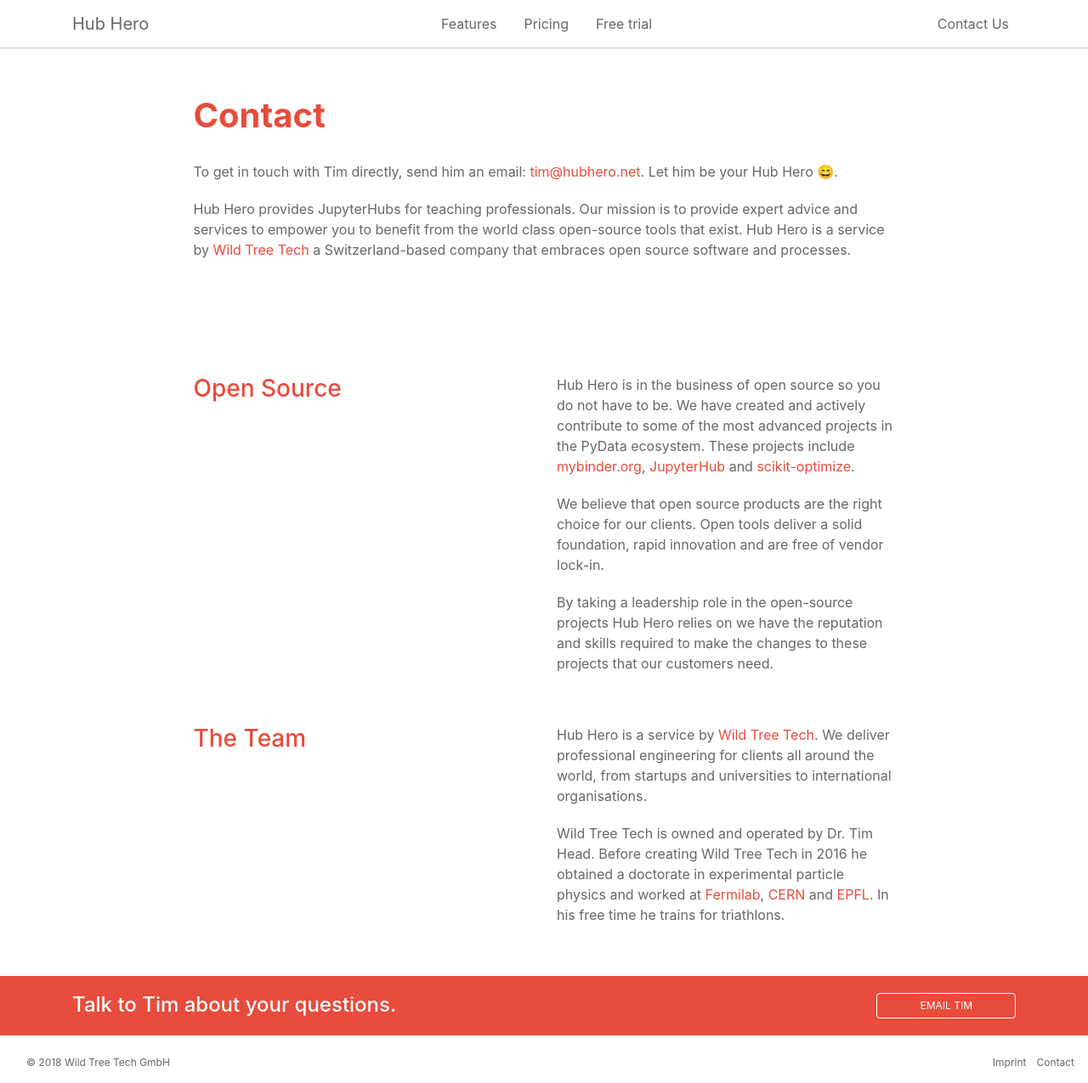
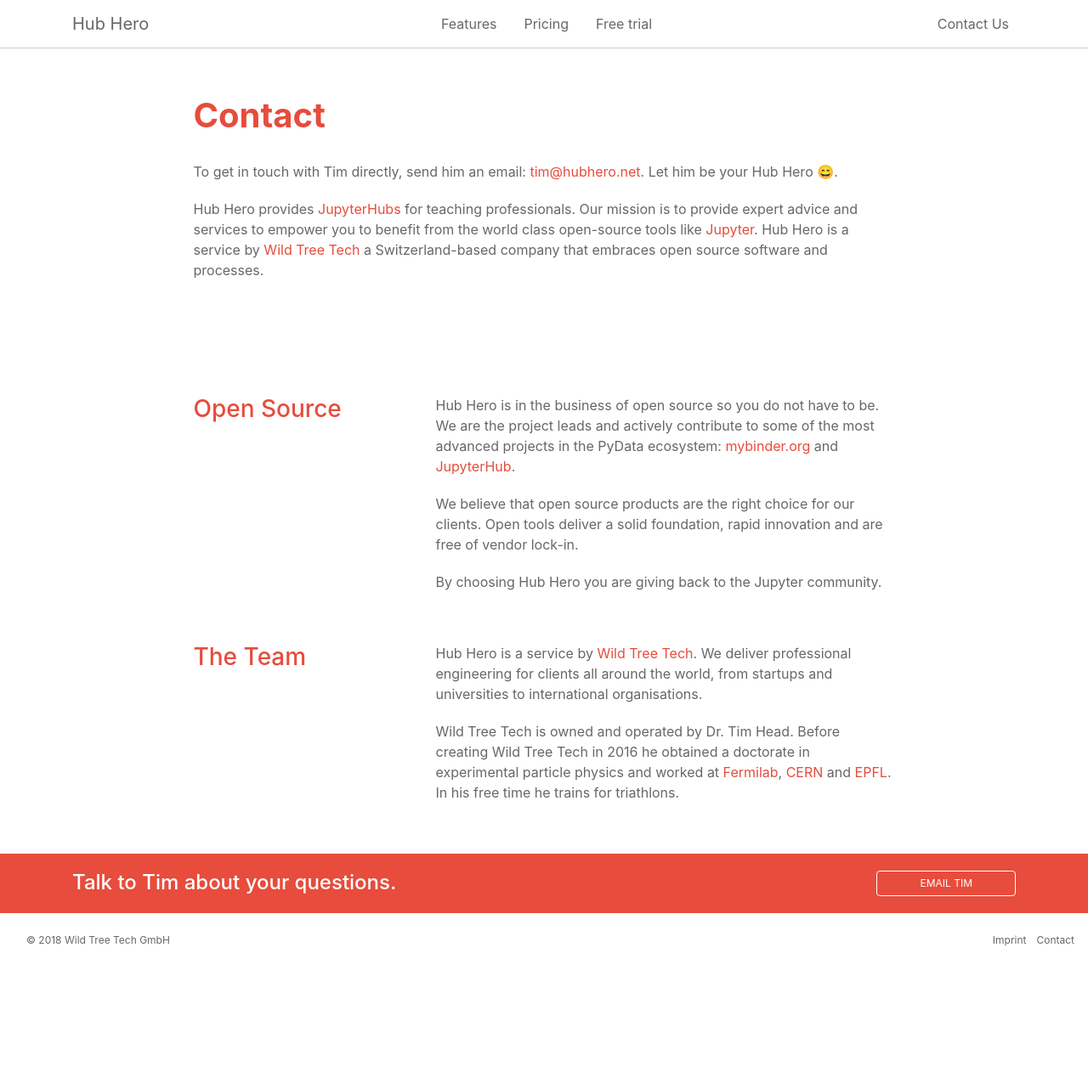
Before and after one commit to betatim/hub-maker, a Jekyll site: the page built from contact/index.html, in a window 1280 px wide. Shown: the whole page at 85% size. Built offline with Jekyll 4.4.1, drawn with Linux system fonts in a browser that asks for light colours; nearby versions of some CDN libraries; after the commit the page ends 1131 px from its top, so only the background shows below that.

Commit message:
Contact tweaks

```diff
--- a/contact/index.html
+++ b/contact/index.html
@@ -9,7 +9,7 @@
       <div class="col-lg-9 col-md-12">
         <h2>Contact</h2>
         <p>To get in touch with Tim directly, send him an email: <a href="mailto:tim@hubhero.net">tim@hubhero.net</a>. Let him be your Hub Hero 😄.</p>
-        <p>Hub Hero provides JupyterHubs for teaching professionals. Our mission is to provide expert advice and services to empower you to benefit from the world class open-source tools that exist. Hub Hero is a service by <a href="https://www.wildtreetech.com">Wild Tree Tech</a> a Switzerland-based company that embraces open source software and processes.</p>
+        <p>Hub Hero provides <a href="https://jupyter.org/hub">JupyterHubs</a> for teaching professionals. Our mission is to provide expert advice and services to empower you to benefit from the world class open-source tools like <a href="https://jupyter.org/">Jupyter</a>. Hub Hero is a service by <a href="https://www.wildtreetech.com">Wild Tree Tech</a> a Switzerland-based company that embraces open source software and processes.</p>
     	</div>
     </div>
   </div>
@@ -19,21 +19,21 @@
   <div class="row justify-content-center">
     <div class="col-lg-9 col-md-12">
       <div class="row content-section split-section separated">
-        <div class="col-md-6">
+        <div class="col-md-4">
           <h3>Open Source</h3>
         </div>
-        <div class="col-md-6">
-          <p>Hub Hero is in the business of open source so you do not have to be. We have created and actively contribute to some of the most advanced projects in the PyData ecosystem. These projects include <a href="http://mybinder.org">mybinder.org</a>, <a href="https://github.com/jupyterhub/jupyterhub">JupyterHub</a> and <a href="https://github.com/scikit-optimize/scikit-optimize">scikit-optimize</a>.</p>
+        <div class="col-md-8">
+          <p>Hub Hero is in the business of open source so you do not have to be. We are the project leads and actively contribute to some of the most advanced projects in the PyData ecosystem: <a href="http://mybinder.org">mybinder.org</a> and <a href="https://github.com/jupyterhub/jupyterhub">JupyterHub</a>.</p>
           <p>We believe that open source products are the right choice for our clients. Open tools deliver a solid foundation, rapid innovation and are free of vendor lock-in.</p>
-          <p>By taking a leadership role in the open-source projects Hub Hero relies on we have the reputation and skills required to make the changes to these projects that our customers need.</p>
+          <p>By choosing Hub Hero you are giving back to the Jupyter community.</p>
         </div>
       </div>
 
       <div class="row content-section split-section separated">
-        <div class="col-md-6">
+        <div class="col-md-4">
           <h3>The Team</h3>
         </div>
-        <div class="col-md-6">
+        <div class="col-md-8">
           <p>
             Hub Hero is a service by <a href="https://www.wildtreetech.com">Wild Tree Tech</a>. We deliver professional engineering for clients all around the world, from startups and universities to international organisations.
           </p>
--- a/self-managed/index.html
+++ b/self-managed/index.html
@@ -7,7 +7,7 @@
   <div class="container">
     <div class="row justify-content-center">
       <div class="col-lg-9 col-md-12">
-        <h2>Self-hosted</h2>
+        <h2>Self-managed</h2>
         <p>Our most popular option. This options is ideal for courses of up to 30 students. It does not require complex cloud setups or much ongoing maintenance. For a flat one-time fee of $150 (excl tax) we will install a professionally configured multi-user Jupyter notebook server on a server you already own or one you rent from a cloud provider. Please note that you will have to pay for the hosting and that this option is completely self-support after the initial install. Curious about what it will look like or not quite sure this is for you? <a href="/trial">Start your free trial</a>.</p>
       </div>
     </div>
```
